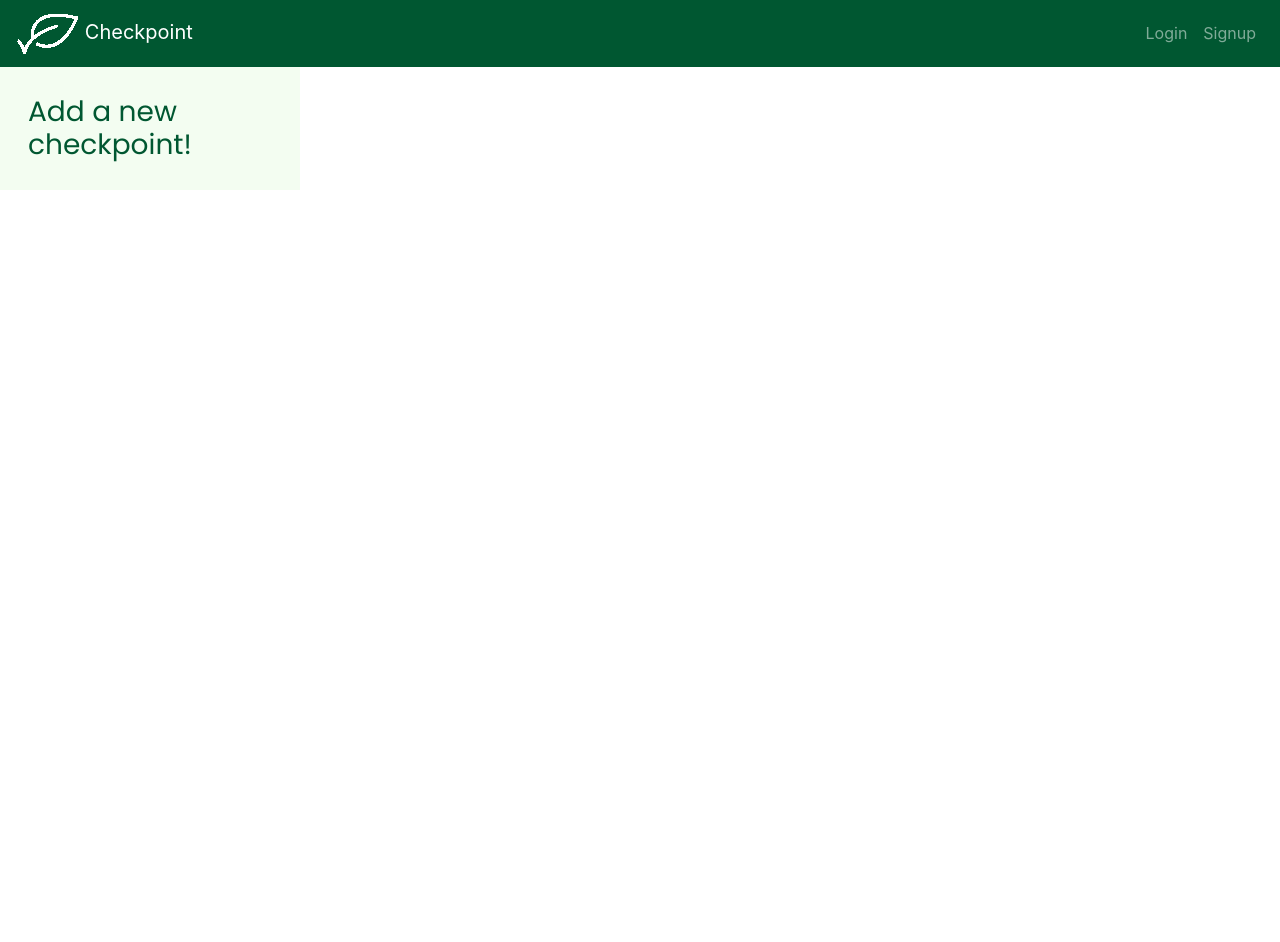
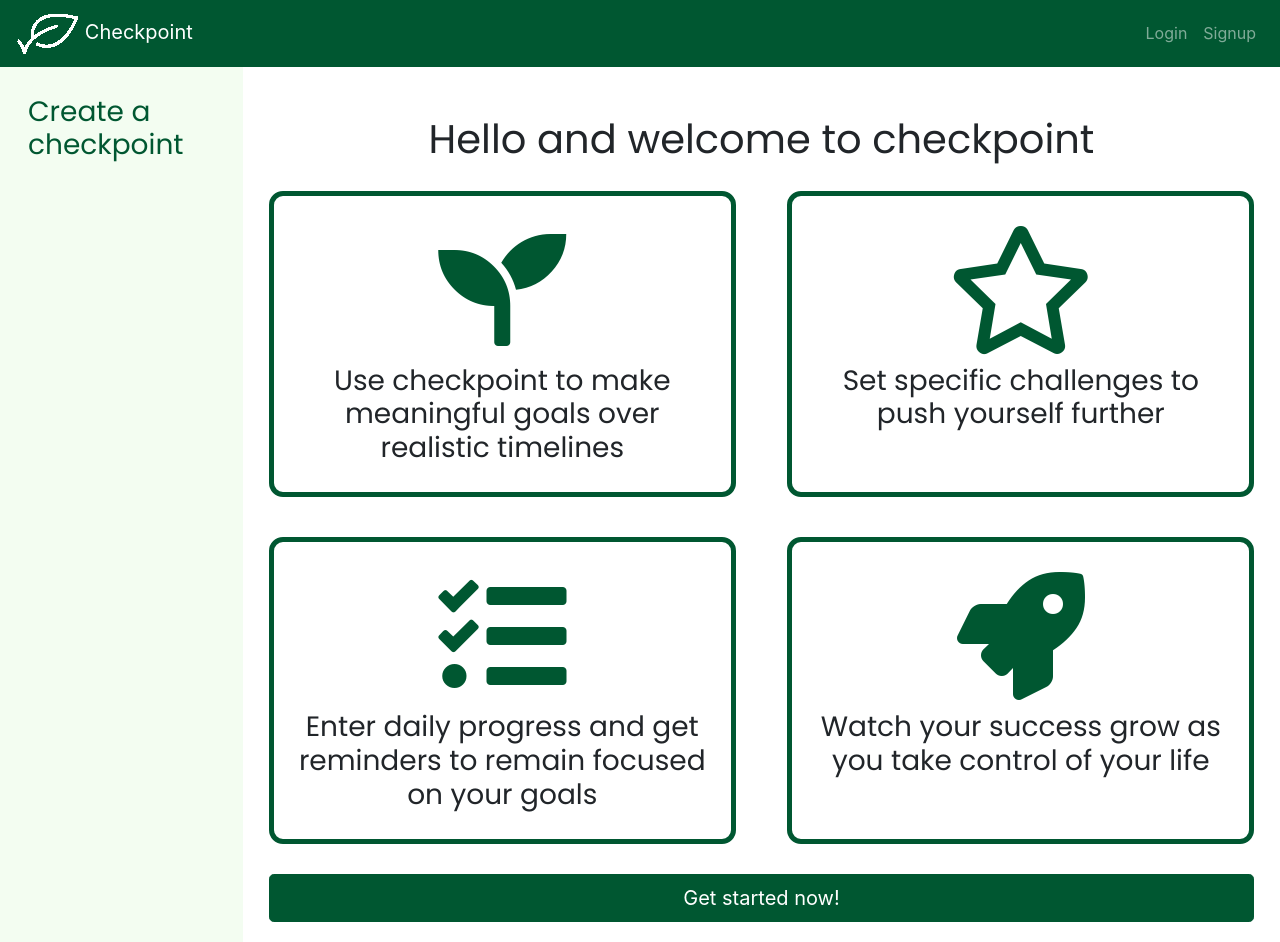
Before and after one commit to meeschka/react-checkpoint, a React (Create React App) app: page / in a window 1280 px wide. Before the commit the page ends 800 px from the top, so only its background shows below. Built offline with nearby package versions, Linux system fonts and the light colour scheme.

Commit message:
added basic intro page

```diff
--- a/public/index.html
+++ b/public/index.html
@@ -15,29 +15,11 @@
       user's mobile device or desktop. See https://developers.google.com/web/fundamentals/web-app-manifest/
     -->
     <link rel="manifest" href="%PUBLIC_URL%/manifest.json" />
-    <!--
-      Notice the use of %PUBLIC_URL% in the tags above.
-      It will be replaced with the URL of the `public` folder during the build.
-      Only files inside the `public` folder can be referenced from the HTML.
-
-      Unlike "/favicon.ico" or "favicon.ico", "%PUBLIC_URL%/favicon.ico" will
-      work correctly both with client-side routing and a non-root public URL.
-      Learn how to configure a non-root public URL by running `npm run build`.
-    -->
+    <script src="https://kit.fontawesome.com/2beef55cf3.js" crossorigin="anonymous"></script>
     <title>React App</title>
   </head>
   <body>
     <noscript>You need to enable JavaScript to run this app.</noscript>
     <div id="root"></div>
-    <!--
-      This HTML file is a template.
-      If you open it directly in the browser, you will see an empty page.
-
-      You can add webfonts, meta tags, or analytics to this file.
-      The build step will place the bundled scripts into the <body> tag.
-
-      To begin the development, run `npm start` or `yarn start`.
-      To create a production bundle, use `npm run build` or `yarn build`.
-    -->
   </body>
 </html>
--- /dev/null
+++ b/src/components/Intropane/Intropane.css
@@ -0,0 +1,18 @@
+.intro-card {
+    border: 5px solid #005731;
+    border-radius: 14px;
+    width: 45%;
+    min-width: 400px;
+    margin: 20px;
+    padding: 20px;
+    text-align: center;
+}
+.far, .fas {
+    color: #005731;
+    margin: 10px;
+}
+.intro-btn {
+    width: 95%;
+    margin-top: 10px;
+    margin-bottom:20px;
+}
--- /dev/null
+++ b/src/components/Intropane/Intropane.js
@@ -0,0 +1,35 @@
+import React, {Component} from 'react'
+import { Link } from 'react-router-dom'
+
+import './Intropane.css'
+
+class Intropane extends Component {
+    render() {
+        return (
+            <div className="d-flex flex-column align-items-center w-100 mt-5">
+                <h1 className='text-center'>Hello and welcome to checkpoint</h1>
+                <div class='d-flex flex-row justify-content-around flex-wrap'>
+                    <div className="intro-card">
+                        <i className="fas fa-seedling fa-8x"></i>
+                        <h3>Use checkpoint to make meaningful goals over realistic timelines</h3>
+                    </div>
+                    <div className="intro-card">
+                        <i className="far fa-star fa-8x"></i>
+                        <h3>Set specific challenges to push yourself further</h3>
+                    </div>
+                    <div className="intro-card">
+                        <i className="fas fa-tasks fa-8x"></i>
+                        <h3>Enter daily progress and get reminders to remain focused on your goals</h3>
+                    </div>
+                    <div className="intro-card">
+                        <i className="fas fa-rocket fa-8x"></i>
+                        <h3>Watch your success grow as you take control of your life</h3>
+                    </div>
+                </div>
+                <Link to='/new' className='btn btn-primary btn-lg intro-btn'>Get started now!</Link>
+            </div>
+        )
+    }
+}
+
+export default Intropane
--- /dev/null
+++ b/src/components/Mainpane/Mainpane.js
@@ -0,0 +1,17 @@
+import React, {Component} from 'react'
+
+class Mainpane extends Component{
+    constructor(props) {
+        super(props);
+        this.state={
+        }
+    }
+
+    render() {
+        return (
+            <h1> Hi!</h1>
+        )
+    }
+}
+
+export default Mainpane
--- a/src/components/Sidepane/Sidepane.js
+++ b/src/components/Sidepane/Sidepane.js
@@ -5,7 +5,7 @@ import './Sidepane.css'
 const Sidepane = (props) => {
     let options
     if (props.checkpoints.length === 0 ) {
-        options = <Link to='/new'><h3>Add a new checkpoint!</h3></Link>
+        options = <Link to='/new'><h3>Create a checkpoint</h3></Link>
     } else {
         options = props.checkpoints.map((checkpoint, idx) => (
             <h3
--- a/src/pages/App/App.js
+++ b/src/pages/App/App.js
@@ -8,9 +8,9 @@ import checkpointAPI from '../../services/checkpoint-api'
 
 import SignupPage from '../SignupPage/SignupPage'
 import LoginPage from '../LoginPage/LoginPage'
+import MainPage from '../MainPage/MainPage'
 
 import NavBar from '../../components/Navbar/Navbar'
-import Sidepane from '../../components/Sidepane/Sidepane'
 import NewCheckpoint from '../NewCheckpoint/NewCheckpoint';
 
 class App extends Component {
@@ -70,10 +70,11 @@ class App extends Component {
           selectCheckpoint={this.selectCheckpoint}
         />
         </>} />
-        <Route exact path='/' render={() => (
-          <Sidepane
-            checkpoints={this.state.checkpoints}
-            selectCheckpoint={this.selectCheckpoint} />
+        <Route exact path='/' render={() => (<MainPage
+          checkpoints={this.state.checkpoints}
+          selectCheckpoint={this.selectCheckpoint}
+          currentCheckpoint={this.state.currentCheckpoint}
+          />
           )} />
       </Switch>
       </div>
--- /dev/null
+++ b/src/pages/MainPage/MainPage.js
@@ -0,0 +1,28 @@
+import React, { Component } from 'react'
+
+import Sidepane from '../../components/Sidepane/Sidepane'
+import Mainpane from '../../components/Mainpane/Mainpane'
+import Intropane from '../../components/Intropane/Intropane'
+
+class MainPage extends Component{
+    constructor(props) {
+        super(props);
+        this.state={
+        }
+    }
+
+    render() {
+        const mainView = this.props.checkpoints.length > 0 ?
+            <Mainpane checkpoints={this.props.checkpoints} currentCheckpoint={this.props.currentCheckpoint} />
+            :
+            <Intropane />
+        return (
+            <div class='d-flex'>
+                <Sidepane checkpoints={this.props.checkpoints} selectCheckpoint={this.props.selectCheckpoint} />
+                {mainView}
+            </div>
+        )
+    }
+}
+
+export default MainPage
```
